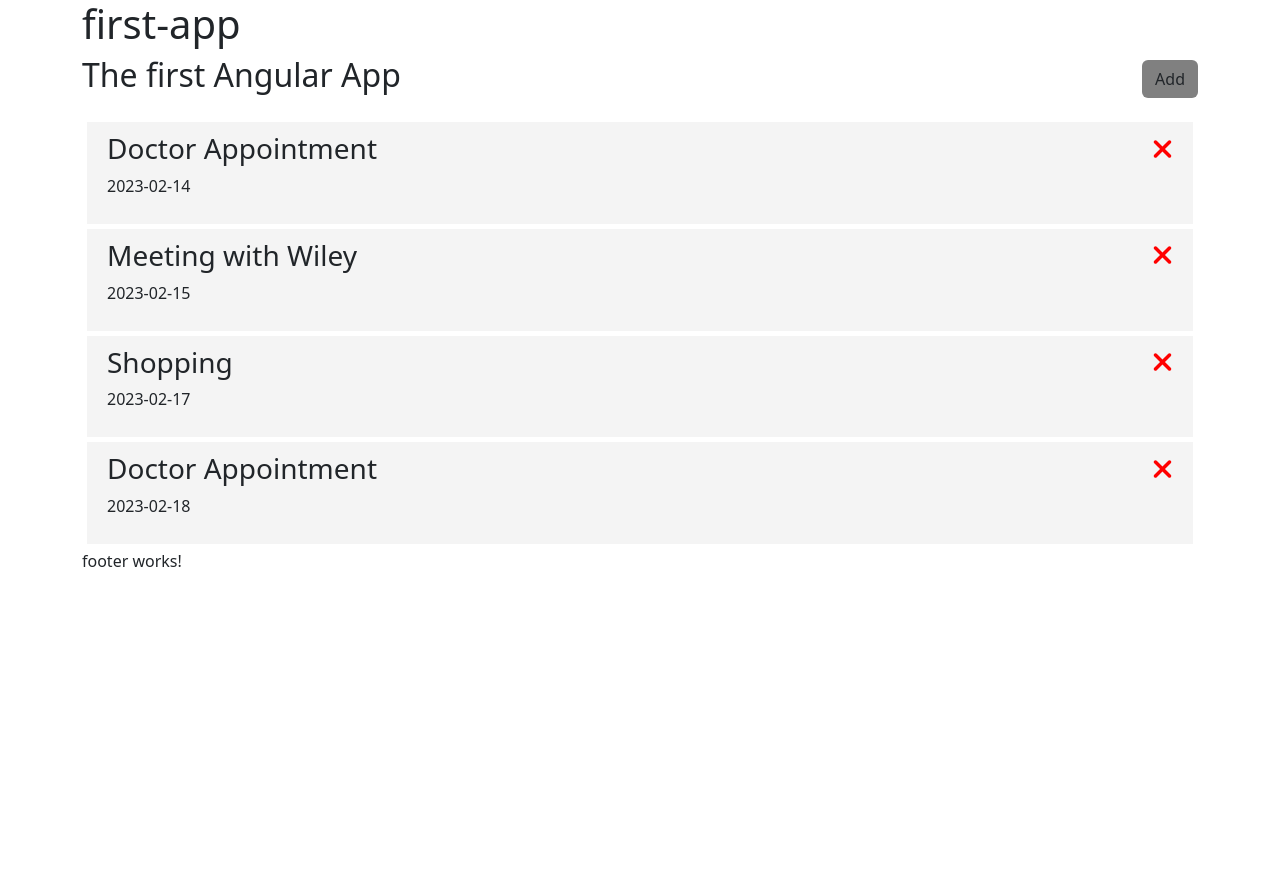
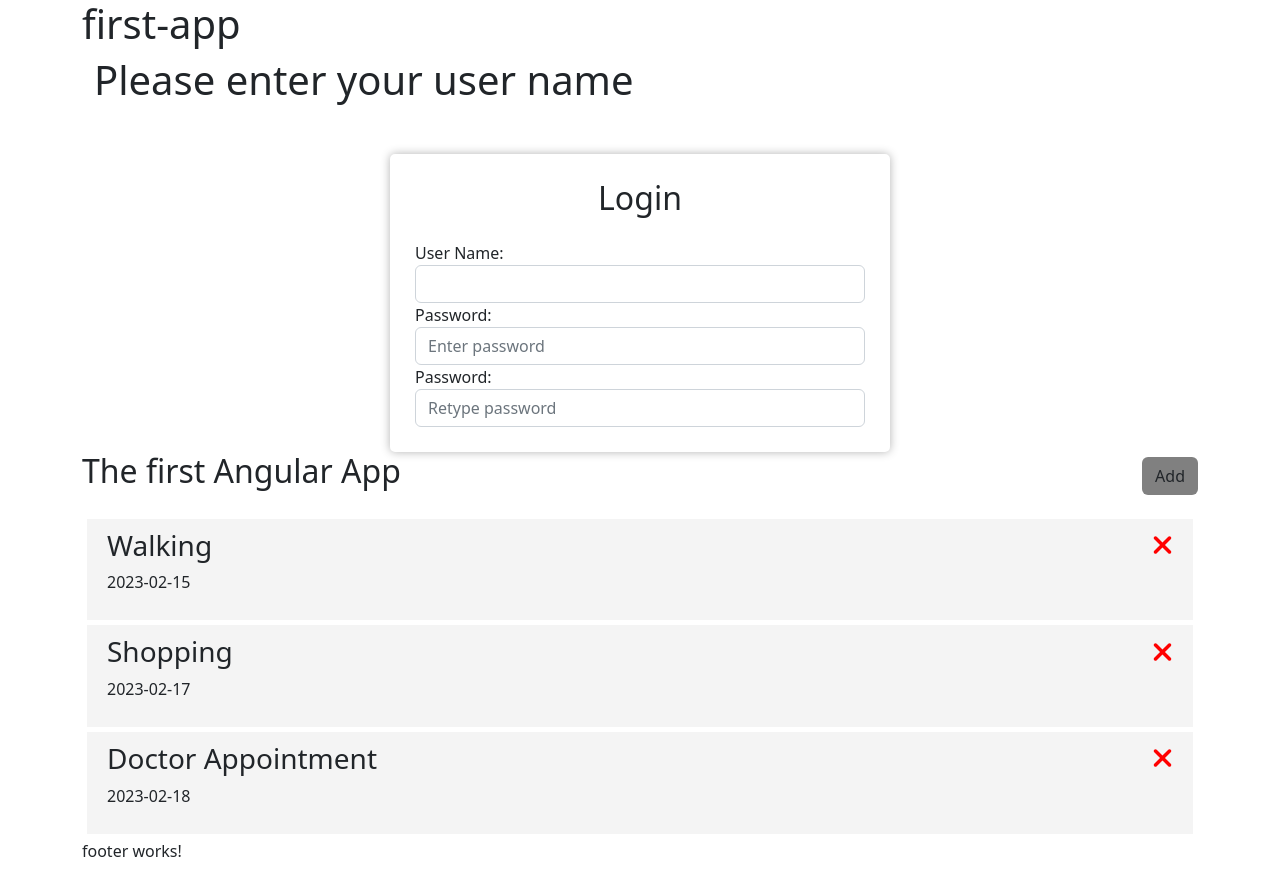
Before and after one commit to kazFery/angular, an Angular app: page / in a window 1280 px wide. Before the commit the page ends 800 px from the top, so only its background shows below. Built offline with nearby package versions, Linux system fonts and the light colour scheme; data requests are answered from the project's data file.

Commit message:
add user component and json-server fake api done

```diff
--- a/db.json
+++ b/db.json
@@ -1,14 +1,8 @@
 {
-    "tasks" : [
+  "tasks": [
     {
       "id": 1,
-        "text": "Doctor Appointment",
-        "day": "2023-02-14",
-        "reminder": true
-      },
-      {
-        "id": 2,
-        "text": "Meeting with Wiley",
+      "text": "Walking",
       "day": "2023-02-15",
       "reminder": true
     },
--- a/src/app/app.component.html
+++ b/src/app/app.component.html
@@ -1,7 +1,8 @@
 <div class="container m-auto">
   <h1 class="content-justify-center">{{ title }}</h1>
+  <app-user></app-user>
   <app-header></app-header>
   <app-task></app-task>
   <app-footer></app-footer>
 </div>
-  <router-outlet></router-outlet>
+<router-outlet></router-outlet>
--- a/src/app/services/task.service.ts
+++ b/src/app/services/task.service.ts
@@ -16,4 +16,8 @@ export class TaskService {
     // return tasks;
     return this.http.get<Task[]>(this.apiUrl);
   }
+  deleteTask(task: Task): Observable<Task> {
+    const url = `${this.apiUrl}/${task.id}`;
+    return this.http.delete<Task>(url);
+  }
 }
--- a/src/app/task-item/task-item.component.html
+++ b/src/app/task-item/task-item.component.html
@@ -1,4 +1,11 @@
 <div class="task">
-  <h3>{{ task.text }} <fa-icon [ngStyle]="{'color': 'red'}" [icon]="faTimes"></fa-icon></h3>
+  <h3>
+    {{ task.text }}
+    <fa-icon
+      (click)="onDelete()"
+      [ngStyle]="{ color: 'red' }"
+      [icon]="faTimes"
+    ></fa-icon>
+  </h3>
   <p>{{ task.day }}</p>
 </div>
--- a/src/app/task-item/task-item.component.ts
+++ b/src/app/task-item/task-item.component.ts
@@ -1,4 +1,4 @@
-import { Component, Input } from '@angular/core';
+import { Component, Input, Output, EventEmitter} from '@angular/core';
 import { faTimes } from '@fortawesome/free-solid-svg-icons';
 import { Task } from '../Task';
 @Component({
@@ -8,7 +8,12 @@ import { Task } from '../Task';
 })
 export class TaskItemComponent {
   @Input() task: Task;
+  @Output() onDeleteTask: EventEmitter<Task> = new EventEmitter()
   faTimes = faTimes;
 
   constractor() {}
+
+  onDelete() {
+    this.onDeleteTask.emit(this.task);
+  }
 }
--- a/src/app/tasks/tasks.component.html
+++ b/src/app/tasks/tasks.component.html
@@ -1 +1,2 @@
-<app-task-item *ngFor="let task of tasks" [task]="task"></app-task-item>
+<app-task-item *ngFor="let task of tasks" [task]="task"
+(onDeleteTask)="deleteTask(task)"></app-task-item>
--- a/src/app/tasks/tasks.component.ts
+++ b/src/app/tasks/tasks.component.ts
@@ -12,6 +12,14 @@ export class TasksComponent {
 
   constructor(private taskService: TaskService) {}
   ngOnInit(): void {
-     this.taskService.getTasks().subscribe((tasks) => (this.tasks = tasks));
+    this.taskService.getTasks().subscribe((tasks) => (this.tasks = tasks));
+  }
+
+  deleteTask(task: Task) {
+    this.taskService
+      .deleteTask(task)
+      .subscribe(
+        () => (this.tasks = this.tasks.filter((t) => t.id !== task.id))
+      );
   }
 }
--- /dev/null
+++ b/src/app/user/user.component.css
@@ -0,0 +1,31 @@
+.form-login {
+  background-color: #ffffff;
+  padding: 25px;
+  margin: auto;
+  margin-top: 50px;
+  max-width: 500px;
+  border-radius: 5px;
+  box-shadow: 0px 0px 10px rgba(0, 0, 0, 0.3);
+}
+.form-control:focus {
+  border-color: #007bff;
+  box-shadow: none;
+}
+.btn-login {
+  background-color: #007bff;
+  border-color: #007bff;
+  color: #fff;
+  padding: 10px 25px;
+  font-size: 16px;
+  border-radius: 5px;
+  margin-top: 20px;
+}
+.btn-login:hover,
+.btn-login:focus {
+  background-color: #0069d9;
+  border-color: #0062cc;
+  color: #fff;
+}
+.form-check-label {
+  margin-left: 5px;
+}
--- /dev/null
+++ b/src/app/user/user.component.html
@@ -0,0 +1,40 @@
+<div class="container">
+  <h1 [hidden]="userName === ''">Welcome {{ userName }}</h1>
+  <h1 [hidden]="userName !== ''">Please enter your user name</h1>
+  <div class="form-login">
+    <h2 class="text-center mb-4">Login</h2>
+    <div class="form-group">
+      <label for="userName">User Name:</label>
+      <input
+        type="text"
+        class="form-control"
+        id="userName"
+        [(ngModel)]="userName"
+      />
+    </div>
+    <div class="form-group">
+      <label for="password">Password:</label>
+      <input
+        type="password"
+        class="form-control"
+        id="password"
+        placeholder="Enter password"
+        (input)="onChangePassword($event)"
+      />
+    </div>
+    <div class="form-group">
+      <label for="retypePassword">Password:</label>
+      <input
+        type="password"
+        class="form-control"
+        id="password"
+        placeholder="Retype password"
+        (input)="OnChangeRepeatedPassword($event)"
+      />
+    </div>
+    <div>
+      <p [hidden]="isPasswordMatch || password == ''">Passwords do not match</p>
+      <p [hidden]="!isPasswordMatch">Passwords match!!!</p>
+    </div>
+  </div>
+</div>
--- /dev/null
+++ b/src/app/user/user.component.ts
@@ -0,0 +1,22 @@
+import { Component } from '@angular/core';
+
+@Component({
+  selector: 'app-user',
+  templateUrl: './user.component.html',
+  styleUrls: ['./user.component.css'],
+})
+export class UserComponent {
+  userName: string = '';
+  password: string = '';
+  reptPassword: string = '';
+  isPasswordMatch : boolean = false;
+
+  onChangePassword(e: Event) {
+    this.password = (<HTMLInputElement>e.target).value;
+  }
+
+  OnChangeRepeatedPassword(e: Event) {
+    this.reptPassword = (<HTMLInputElement>e.target).value;
+    this.isPasswordMatch = this.password !== this.reptPassword ? false : true
+  }
+}
```
Also changed, not shown: src/app/app.module.ts (+10 -1 lines). Lines whose indentation alone changed are shown as unchanged.
